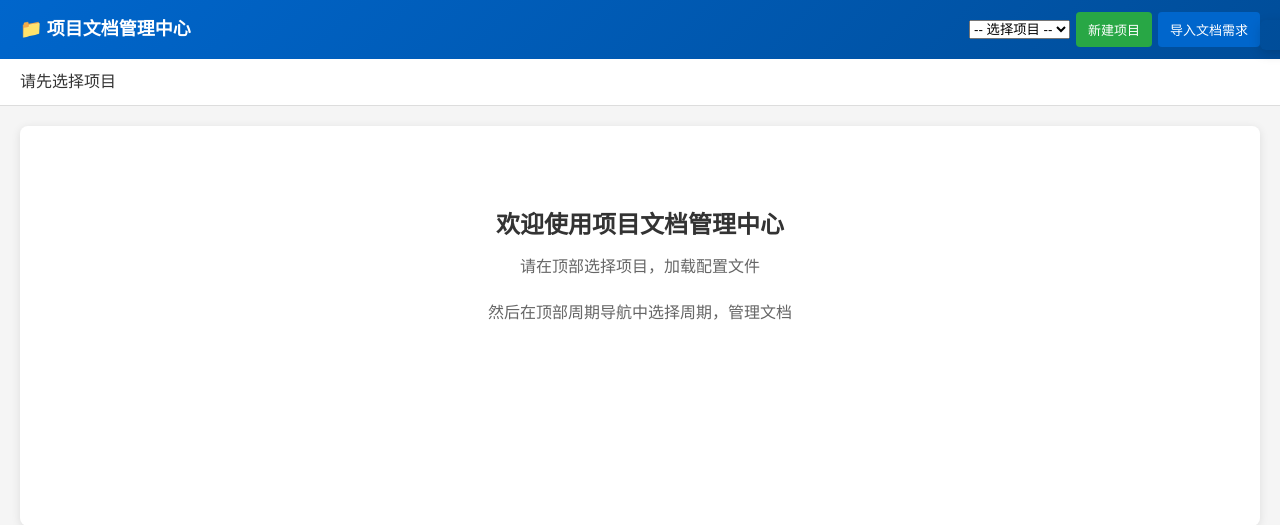
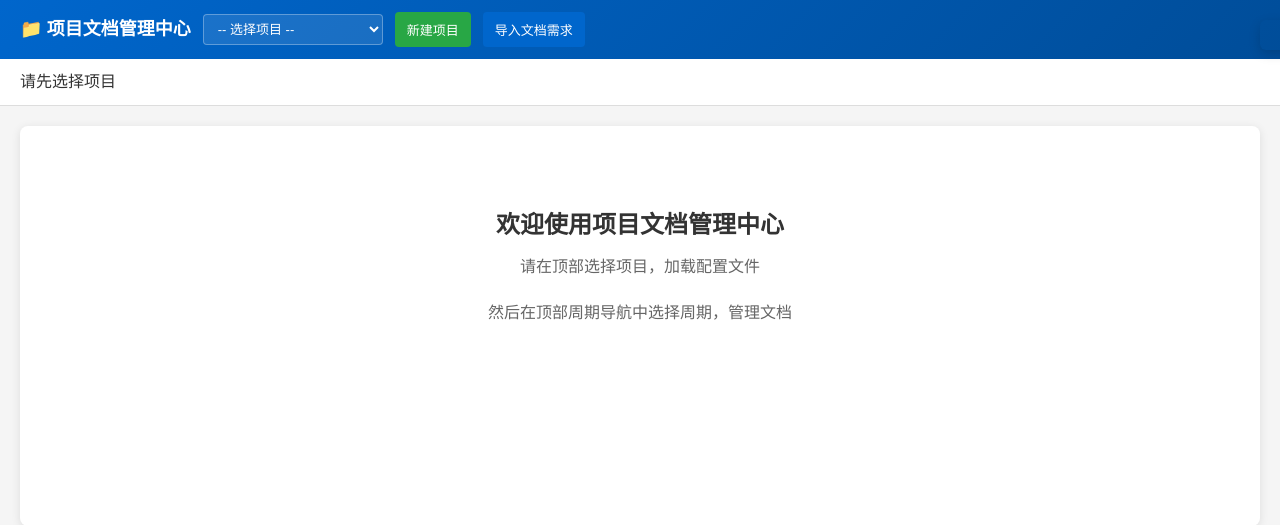
Before and after one commit to Acr05s/project-doc-manager, a Flask app: page / in a window 1280 px wide. Shown: the top 525 px of the page. Run offline with Flask 3, Linux system fonts and the light colour scheme; data that the repository does not hold is empty.

Commit message:
feat: 优化顶部导航和周期导航显示
- 顶部导航：将项目选择和新建项目等基础操作移至左侧，右侧菜单在未选择项目时隐藏
- 周期导航：增加间距至20px，添加红色箭头连接表示时间线
- 优化项目选择下拉菜单样式，添加白色边框和背景
- 更新版本号至2026032305

```diff
--- a/static/css/style.css
+++ b/static/css/style.css
@@ -45,21 +45,44 @@ body {
     overflow-x: auto;
 }
 
-.header h1 {
-    font-size: 18px;
-    white-space: nowrap;
+.header-left {
+    display: flex;
+    align-items: center;
+    gap: 12px;
+    flex-wrap: nowrap;
     flex-shrink: 0;
-    margin-right: 16px;
 }
 
-.header-actions {
+.header-right {
     display: flex;
     gap: 6px;
     flex-wrap: nowrap;
     align-items: center;
 }
 
-.header-actions .btn {
+.header h1 {
+    font-size: 18px;
+    white-space: nowrap;
+    flex-shrink: 0;
+}
+
+.project-dropdown {
+    padding: 6px 10px;
+    border: 1px solid rgba(255,255,255,0.3);
+    border-radius: 4px;
+    font-size: 13px;
+    background: rgba(255,255,255,0.1);
+    color: white;
+    min-width: 180px;
+}
+
+.project-dropdown option {
+    background: #004d99;
+    color: white;
+}
+
+.header-left .btn,
+.header-right .btn {
     white-space: nowrap;
     padding: 8px 12px;
     font-size: 13px;
@@ -288,11 +311,16 @@ body {
     display: flex;
     flex-wrap: wrap;
     align-items: center;
-    gap: 10px;
+    gap: 20px;
 }
 
 .cycle-nav-arrow {
-    display: none;
+    display: block;
+    font-size: 20px;
+    color: #dc3545;
+    font-weight: bold;
+    flex-shrink: 0;
+    margin: 0 5px;
 }
 
 .cycle-status-legend {
--- a/templates/index.html
+++ b/templates/index.html
@@ -4,21 +4,23 @@
     <meta charset="UTF-8">
     <meta name="viewport" content="width=device-width, initial-scale=1.0">
     <title>项目文档管理中心</title>
-    <link rel="stylesheet" href="{{ url_for('static', filename='css/style.css') }}?v=2026032304">
-    <script src="{{ url_for('static', filename='js/app.js') }}?v=2026032304"></script>
+    <link rel="stylesheet" href="{{ url_for('static', filename='css/style.css') }}?v=2026032305">
+    <script src="{{ url_for('static', filename='js/app.js') }}?v=2026032305"></script>
 </head>
 <body>
     <div class="container">
         <!-- 顶部导航 -->
         <header class="header">
-            <h1>📁 项目文档管理中心</h1>
-            <div class="header-actions">
+            <div class="header-left">
+                <h1>📁 项目文档管理中心</h1>
                 <!-- 项目选择下拉菜单 -->
                 <select id="projectSelect" class="project-dropdown">
                     <option value="">-- 选择项目 --</option>
                 </select>
                 <button id="newProjectBtn" class="btn btn-success">新建项目</button>
                 <button id="loadProjectBtn" class="btn btn-primary">导入文档需求</button>
+            </div>
+            <div class="header-right">
                 <button id="exportJsonBtn" class="btn btn-secondary" style="display:none;">导出需求清单</button>
                 <button id="saveProjectBtn" class="btn btn-warning" style="display:none;">💾 保存状态</button>
                 <button id="packageProjectBtn" class="btn btn-success" style="display:none;">打包项目</button>
```
Also changed, not shown: static/js/app.js.
